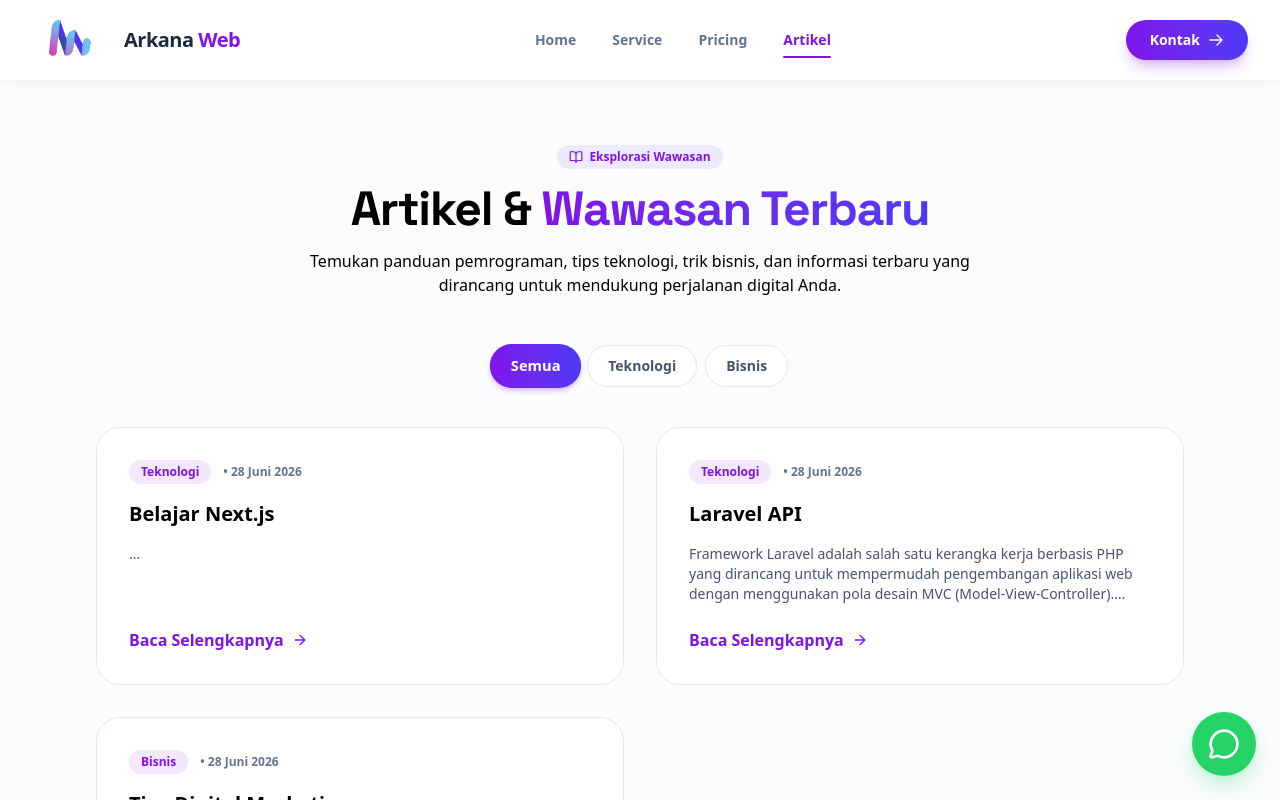
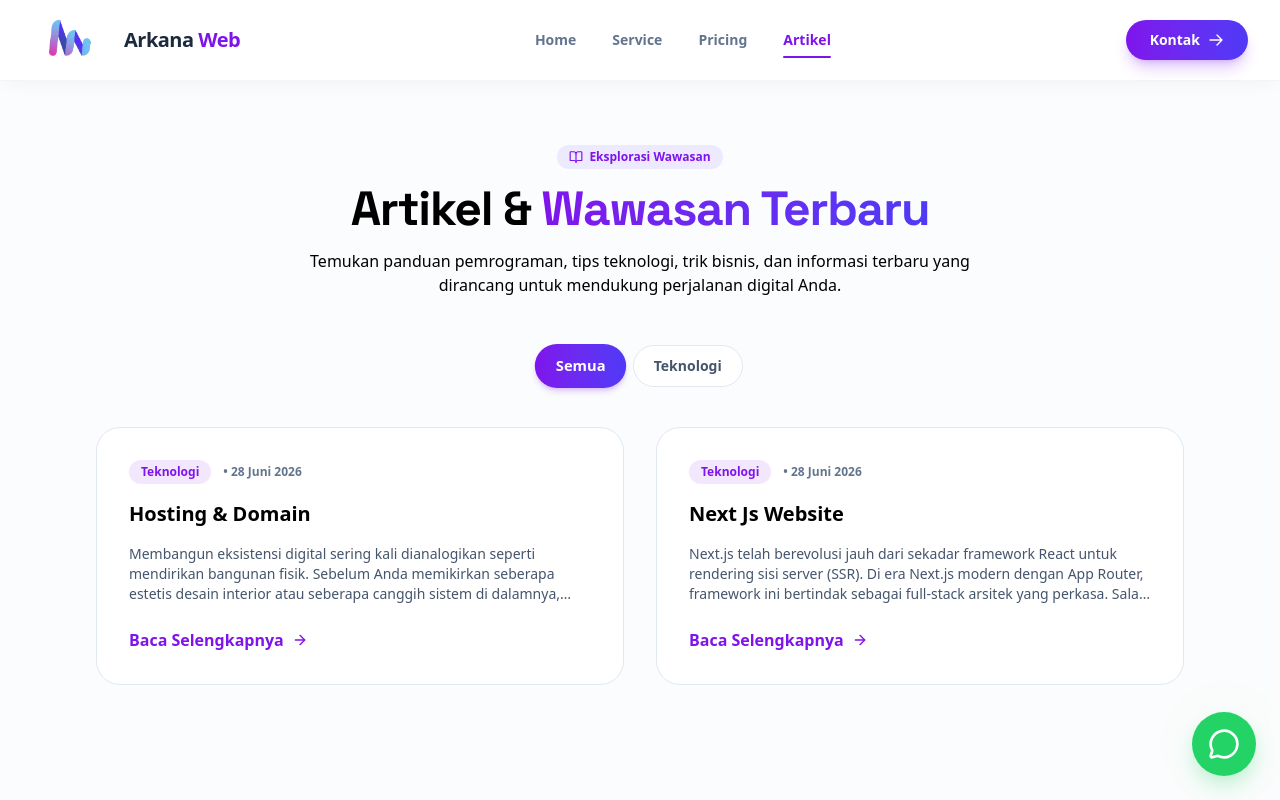
Before and after one commit to ArleyxaSyarif/arkanaweb, a Next.js app: page /artikel in a window 1280 px wide. Shown: the top 800 px of the page. Built offline with nearby package versions, Linux system fonts and the light colour scheme.

Commit message:
update artikel

```diff
--- a/data/artikels.ts
+++ b/data/artikels.ts
@@ -1,26 +1,66 @@
 export const artikels = [
     {
-    title: "Belajar Next.js",
-    slug: "belajar-nextjs",
+        title: "Hosting & Domain",
+        slug: "hosting-domain",
         date: "28 Juni 2026",
         category: "teknologi",
-    description: "Panduan Next.js dari dasar.",
-    content: "..."
+        description: "Panduan Hosting & Domain dari dasar.",
+        content: `Membangun eksistensi digital sering kali dianalogikan seperti mendirikan bangunan fisik. Sebelum Anda memikirkan seberapa estetis desain interior atau seberapa canggih sistem di dalamnya, Anda memerlukan tanah untuk berpijak dan alamat agar orang lain bisa berkunjung. Dalam dunia web, dua komponen mendasar ini disebut Hosting dan Domain.
+
+### 1. Domain: Alamat Rumah Anda di Internet
+
+Secara teknis, setiap server di internet diidentifikasi melalui deretan angka rumit yang disebut IP Address (contoh: 192.168.1.1). Karena memori manusia tidak dirancang untuk mengingat angka-angka tersebut, diciptakanlah Domain Name System (DNS). Domain (seperti vivideditorial.com) bertindak sebagai penunjuk arah yang ramah pengguna, mengubah koordinat digital yang rumit menjadi sebuah identitas atau brand yang mudah diingat.
+
+### 2. Hosting: Ruang Fisik Penyimpanan Data
+
+Jika domain adalah alamatnya, maka hosting adalah kapling tanah dan bangunan fisiknya. Hosting adalah komputer server khusus yang menyala 24 jam tanpa henti untuk menyimpan semua berkas website Anda—mulai dari kode HTML, CSS, JavaScript, gambar, hingga database. Tanpa hosting, website Anda hanya akan menjadi proyek lokal di komputer Anda yang tidak bisa diakses oleh dunia luar.
+
+### Jenis-Jenis Hosting yang Perlu Diketahui:
+
+* Shared Hosting: Seperti menyewa kamar di sebuah apartemen. Anda berbagi fasilitas server dengan pengguna lain. Cocok untuk pemula dan website skala kecil.
+* VPS (Virtual Private Server): Anda mendapatkan ruang khusus yang terisolasi dengan sumber daya mandiri. Seperti menyewa rumah town-house.
+* Cloud Hosting: Menggunakan jaringan server yang saling terhubung untuk menjamin performa dan waktu aktif (uptime) yang maksimal.
+
+Memahami kombinasi keduanya adalah langkah awal mutlak sebelum Anda melangkah ke tahap pengembangan web yang lebih kompleks.`
+
     },
     {
-    title: "Laravel API",
-    slug: "laravel-api",
+        title: "Next Js Website",
+        slug: "nextjs-website",
         date: "28 Juni 2026",
         category: "teknologi",
         description: "Belajar membuat REST API.",
-    content: "Framework Laravel adalah salah satu kerangka kerja berbasis PHP yang dirancang untuk mempermudah pengembangan aplikasi web dengan menggunakan pola desain MVC (Model-View-Controller). Dengan Laravel, pengembang dapat menciptakan aplikasi yang lebih terstruktur, efisien, dan mudah untuk dipelihara. Laravel hadir dengan berbagai fitur unggulan, mulai dari routing, middleware, hingga integrasi API, yang menjadikannya pilihan utama bagi banyak developer."
+        content: `Next.js telah berevolusi jauh dari sekadar framework React untuk rendering sisi server (SSR). Di era Next.js modern dengan App Router, framework ini bertindak sebagai full-stack arsitek yang perkasa. Salah satu fitur paling kuat yang dimilikinya adalah kemampuan untuk membuat backend internal yang efisien melalui Route Handlers untuk menyajikan REST API.
+
+### Mengapa Membuat REST API di Next.js?
+
+Dahulu, desainer web harus membangun server terpisah (misalnya menggunakan Node.js/Express atau Laravel) untuk menangani data backend, kemudian menghubungkannya ke frontend React. Next.js memangkas arsitektur tersebut. Anda dapat mengelola visual frontend sekaligus jalur data (API) dalam satu proyek yang sama (monorepo), menghemat waktu konfigurasi dan deployment.
+
+### Langkah Dasar Membuat Route Handler (REST API)
+
+Di dalam struktur App Router, Anda cukup membuat file bernama route.ts atau route.js di dalam folder API Anda. Berikut adalah contoh restrukturisasi endpoint GET untuk mengambil data secara dinamis:
+
+// app/api/v1/posts/route.ts
+import { NextResponse } from 'next/server';
+
+export async function GET() {
+  const data = [
+    { id: 1, title: "Belajar Hosting Dasar", status: "published" },
+    { id: 2, title: "Eksplorasi Next.js API", status: "draft" }
+  ];
+
+  return NextResponse.json({ success: true, data });
+}
+
+### Mendukung Berbagai Metode HTTP
+
+REST API yang baik memanfaatkan metode HTTP secara semantik. Di Next.js, Anda tinggal mengekspor fungsi sesuai nama metodenya:
+
+* GET: Untuk mengambil atau membaca data.
+* POST: Untuk mengirim dan membuat data baru (misal: form registrasi/newsletter).
+* PUT / PATCH: Untuk memperbarui data yang sudah ada.
+* DELETE: Untuk menghapus data.
+
+Dengan menguasai pembuatan REST API di Next.js, Anda siap membangun aplikasi web yang dinamis, interaktif, dan memiliki skalabilitas tinggi.`
     },
-  {
-    title: "Tips Digital Marketing",
-    slug: "tips-digital-marketing",
-    date: "28 Juni 2026",
-    category: "bisnis",
-    description: "Cara meningkatkan penjualan.",
-    content: "..."
-  }
 ];
```
Lines whose indentation alone changed are shown as unchanged.
